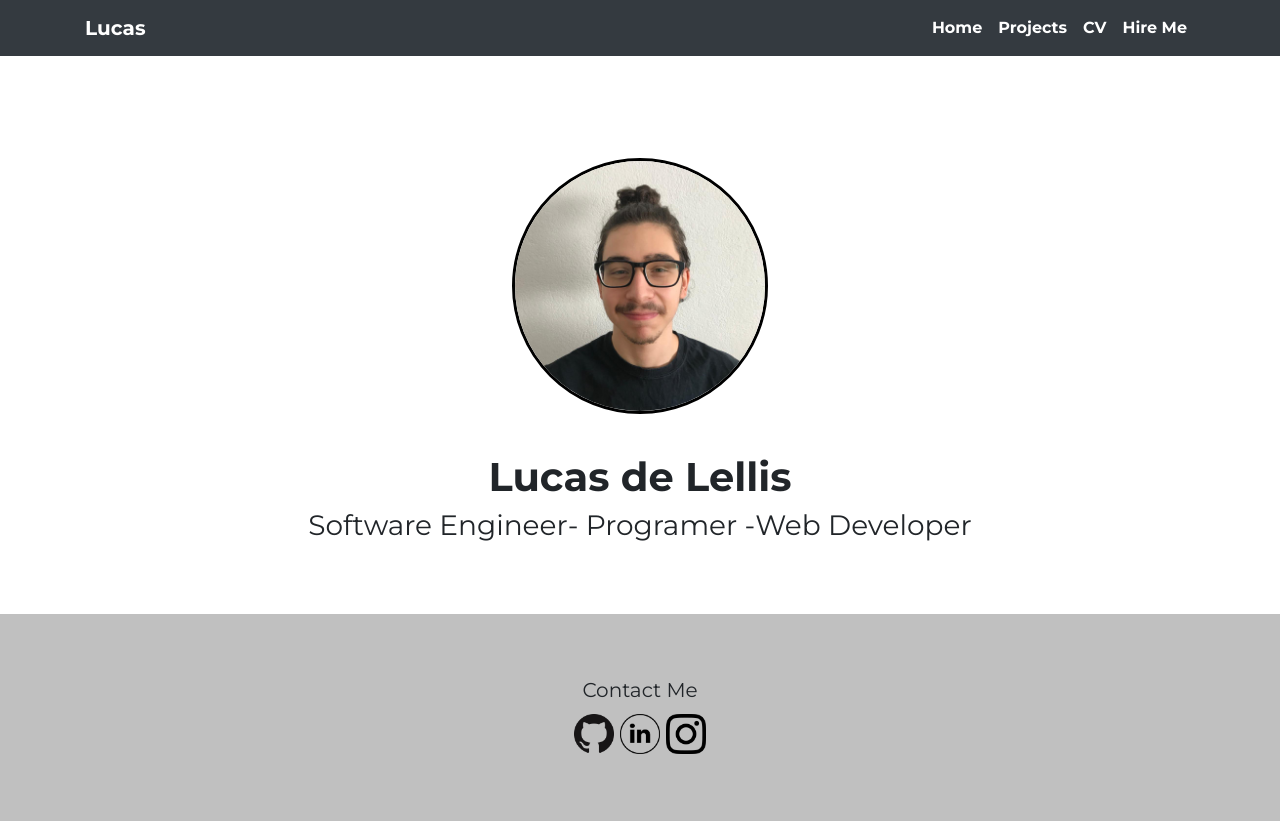
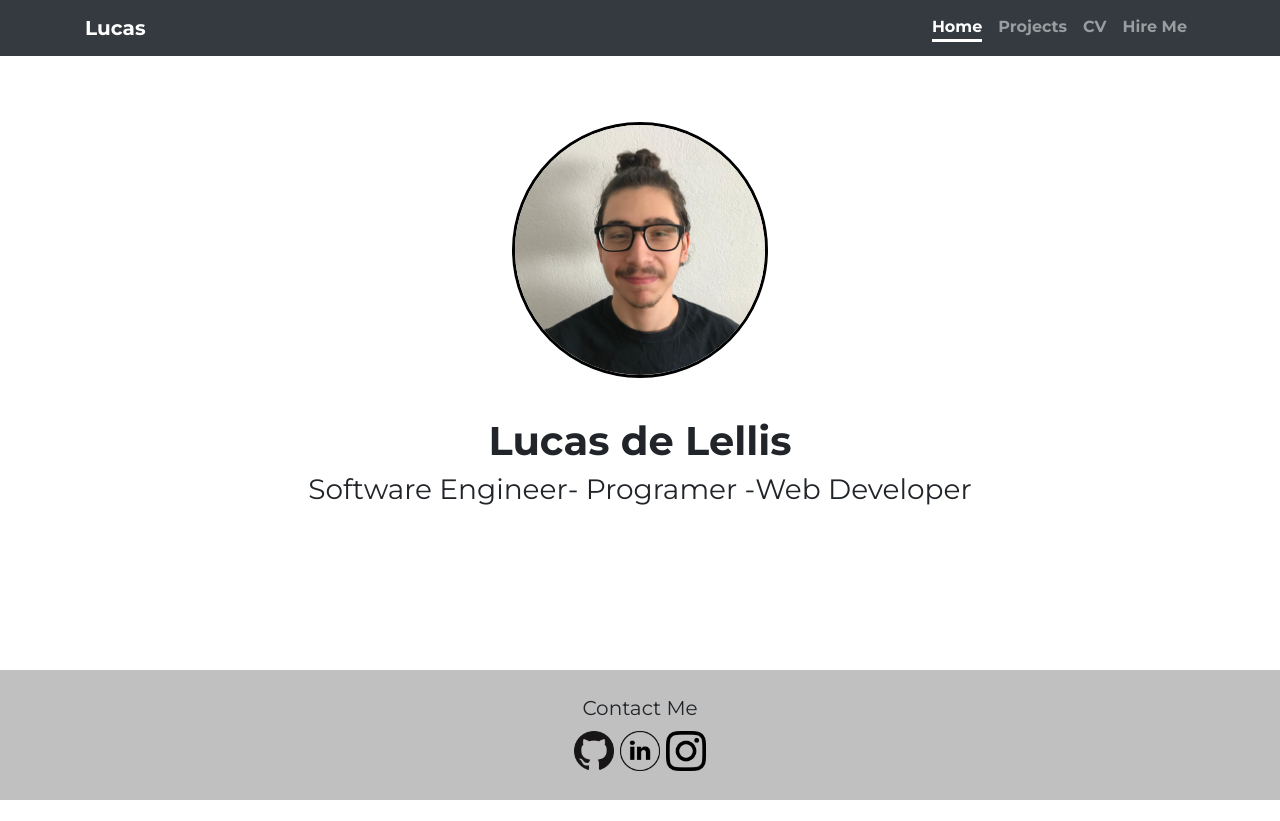
Before and after one commit to Lucazz82/lucazz82.github.io, a plain HTML site: page index.html in a window 1280 px wide. After the commit the page ends 800 px from the top, so only its background shows below. Drawn offline with nearby package versions, Linux system fonts and the light colour scheme.

Commit message:
Fixed phone in landscape and add hover to navbar

```diff
--- a/index.html
+++ b/index.html
@@ -19,9 +19,9 @@
             <div class="collapse navbar-collapse" id="navbarMenu">
                 <ul class="navbar-nav ml-auto">
                     <li class="nav-item active"><a class="nav-link" href="#">Home</a></li>
-                    <li class="nav-item active"><a class="nav-link" href="#">Projects</a></li>
-                    <li class="nav-item active"><a class="nav-link" href="#">CV</a></li>
-                    <li class="nav-item active"><a class="nav-link" href="#">Hire Me</a></li>
+                    <li class="nav-item hover"><a class="nav-link" href="#">Projects</a></li>
+                    <li class="nav-item hover"><a class="nav-link" href="#">CV</a></li>
+                    <li class="nav-item hover"><a class="nav-link" href="#">Hire Me</a></li>
                 </ul>
             </div>
         </div>
--- a/styles/style.css
+++ b/styles/style.css
@@ -1,22 +1,16 @@
 * {
     margin: 0;
     padding: 0;
-}
-.gradient {
-    background: linear-gradient(120deg,#7f70f5,#0ea0ff);
-    color: #fff;
-}
-
-.portfolio-navbar.navbar {
-  box-shadow: 0 4px 10px rgba(0,0,0,.1);
 }
 
 body {
     font-family: Montserrat;
     font-weight: 700;
     display: flex;
+    justify-content: space-between;
     flex-direction: column;
-    height: 100vh;
+    min-height: 100vh;
+    height: 100%;
 }
 
 .navbar {
@@ -73,9 +67,33 @@ h5 {
 
 footer {
     background-color: #C0C0C0;
-    padding: 5%;
+    padding: 2%;
 }
 
 main {
     height: 100%;
 }
+
+
+/* .nav-link:hover {
+    border-bottom: rgba(255, 255, 255, 0.5) solid;
+} */
+
+@media (min-width: 768px) {
+    .active {
+        border-bottom: white solid;
+    }
+
+    .hover:hover {
+        border-bottom: rgba(255, 255, 255, 0.5) solid;
+    }
+
+    .nav-link {
+    padding: 0!important;
+    }
+
+    .nav-item {
+        margin: 0 0.5em;
+    }
+}
+}
```
